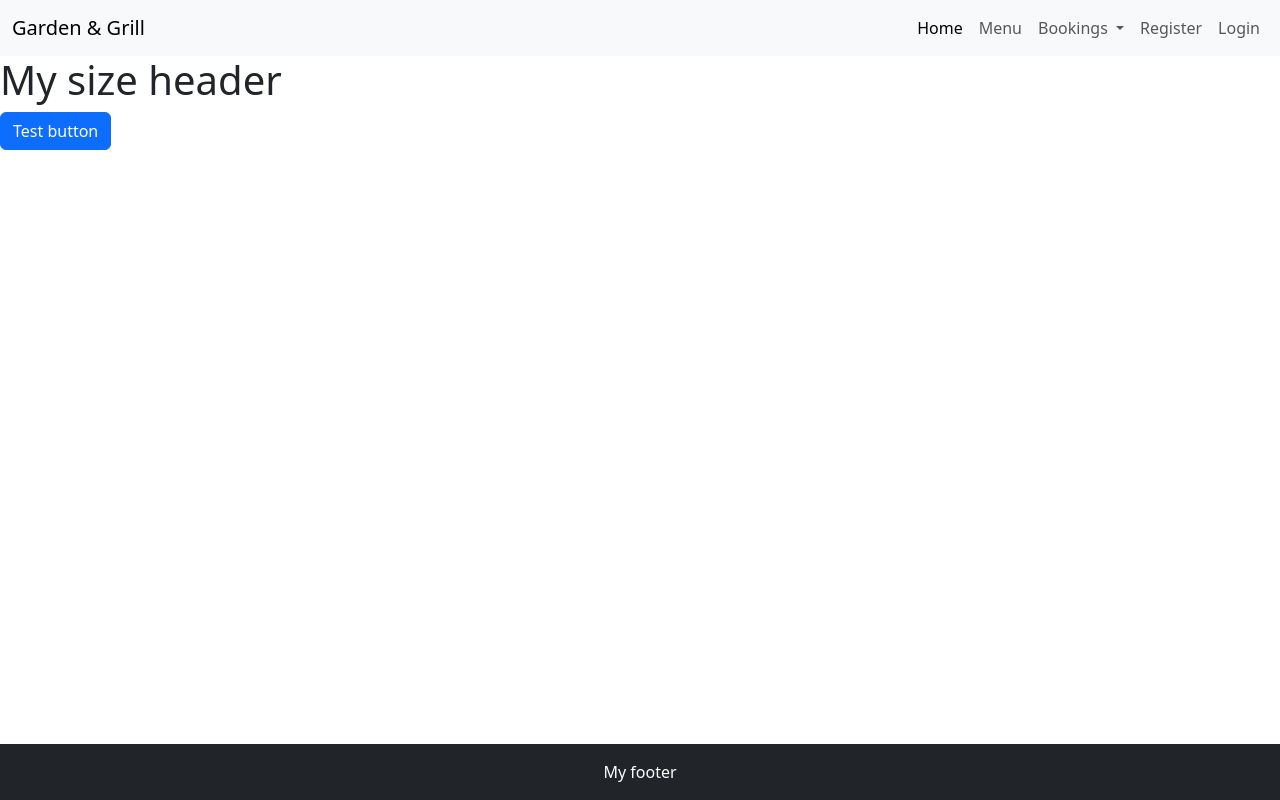
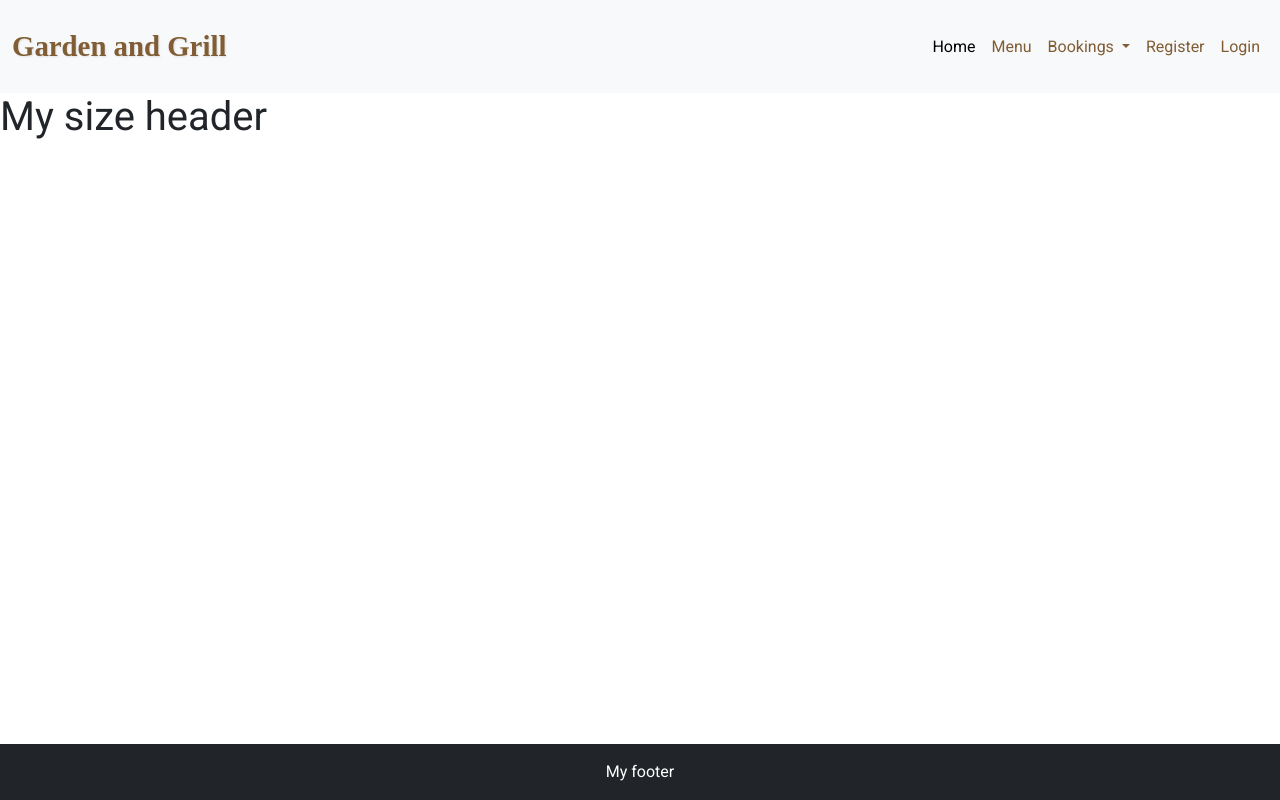
Before and after one commit to Patteerrik/Garden_Grill, a Django app: template templates/base.html in a window 1280 px wide. Run offline with Django 4.2, Linux system fonts and the light colour scheme; the template is opened without the code that fills it, so the values that code supplies are empty.

Commit message:
add fonts and styled navbar text

```diff
--- a/main/static/css/style.css
+++ /dev/null
@@ -1,14 +0,0 @@
-html, body {
-    height: 100%;
-    margin: 0;
-}
-
-body {
-    display:flex;
-    flex-direction: column;
-}
-
-footer {
-    background-color: #31373d;
-    color: white;
-}
--- /dev/null
+++ b/static/css/style.css
@@ -0,0 +1,41 @@
+html, body {
+    height: 100%;
+    margin: 0;
+}
+
+body {
+    display:flex;
+    flex-direction: column;
+    font-family: 'Roboto', Arial, sans-serif;
+}
+
+footer {
+    background-color: #31373d;
+    color: white;
+}
+
+.navbar {
+    padding: 20px 0;
+}
+
+.navbar-text {
+    font-family: 'Playfair Display', serif;
+    font-size: 1.8rem;
+    font-weight: 700;
+    color: #805D34;
+    text-shadow: 1px 1px 2px rgba(0,0,0,0.1);
+}
+
+.nav-link {
+    color: #805D34;
+    text-decoration: none;
+}
+
+.nav-link:hover, .nav-link:focus {
+    color: #a67248;
+}
+
+.nav-link.active {
+    color:white;
+
+}
--- a/templates/base.html
+++ b/templates/base.html
@@ -5,6 +5,8 @@
     <meta charset="UTF-8">
     <meta name="viewport" content="width=device-width, initial-scale=1.0">
     <title>{% block title %}My site{% endblock %}</title>
+    <!-- google fonts -->
+    <link rel="stylesheet" href="https://fonts.googleapis.com/css2?family=Roboto:wght@400;700&display=swap">
     <!-- Bootstrap CSS -->
     <link href="https://cdn.jsdelivr.net/npm/bootstrap@5.3.0/dist/css/bootstrap.min.css" rel="stylesheet">
 
@@ -14,8 +16,12 @@
 <body class="d-flex flex-column min-vh-100"></body>
     <!-- Navbar -->
     <nav class="navbar navbar-expand-lg bg-body-tertiary">
-        <div class="container-fluid">
-          <a class="navbar-brand" href="#">Garden & Grill</a>
+      <div class="container-fluid">
+          <!-- Text Logo as a link to Home -->
+          <a class="navbar-brand" href="{% url 'home' %}">
+              <span class="navbar-text">Garden and Grill</span>
+          </a>
+
           <button class="navbar-toggler" type="button" data-bs-toggle="collapse" data-bs-target="#navbarSupportedContent" aria-controls="navbarSupportedContent" aria-expanded="false" aria-label="Toggle navigation">
             <span class="navbar-toggler-icon"></span>
           </button>
@@ -50,7 +56,7 @@
       </nav>
     <header>
      <h1>My size header</h1>
-     <button class="btn btn-primary">Test button</button>
+
 
     </header>
     <main>
@@ -58,7 +64,7 @@
 
         {% endblock %}
     </main>
-
+    <!-- footer -->
     <footer class="bg-dark text-white text-center py-3 mt-auto">
         My footer
     </footer>
```
